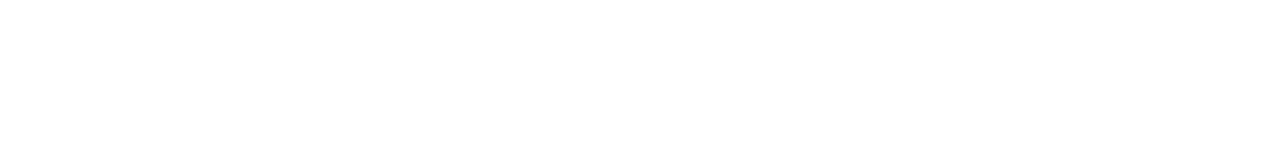
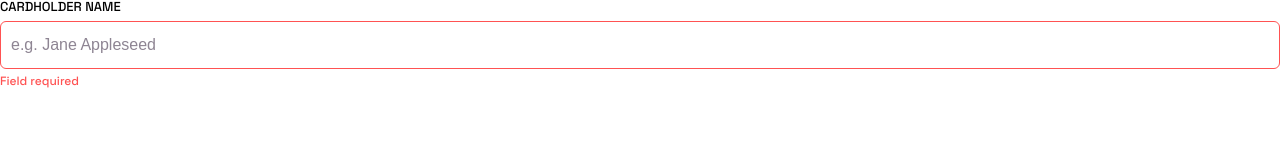
Before and after one commit to bjordandev/fm-interactive-card-details-form, a plain HTML site: page index.html in a window 1280 px wide. Drawn offline with Linux system fonts and the light colour scheme.

Commit message:
create input component

```diff
--- a/index.css
+++ b/index.css
@@ -11,8 +11,57 @@
 body {
     font-family: 'Space Grotesk', sans-serif;
     font-size: 18px;
-    font-weight: 500;
 }
+
+/* INPUT COMPONENT */
+
+.input__label {
+    font-size:13px;
+    display:block;
+    text-transform:uppercase;
+    margin-block-end: 8px;
+}
+
+.input__bar {
+    width:100%;
+    display:block;
+    padding:14px 10px;
+    border: 1px solid var(--c-neutral-lgv);
+    border-radius: 6px;
+    margin-block-end: 6px;
+}
+
+.input__bar::placeholder, .input__bar {
+    font-size:16px;
+}
+
+.input__bar::placeholder {
+    color:var(--c-neutral-dgv);
+}
+
+.input__bar {
+    color:var(--c-neutral-vgv);
+}
+
+.input__bar:not(focus):invalid {
+    border-color:var(--c-primary-red);
+}
+
+.input__message {
+    visibility: hidden;
+    display:block;
+    font-size:12px;
+    color: var(--c-primary-red);
+}
+
+.input__message::first-letter {
+    text-transform: uppercase;
+}
+
+.input__bar:not(focus):invalid + .input__message {
+    visibility: visible;
+}
+
 
 @media screen and (min-width: 1051px) {
 
--- a/index.html
+++ b/index.html
@@ -12,6 +12,11 @@
     <title>Document</title>
 </head>
 <body>
+    <div class="input">
+        <label class="input__label" for="name">cardholder name</label>
+        <input class="input__bar" required placeholder="e.g. Jane Appleseed" type="text" name="name" id="name">
+        <span class="input__message">field required</span>
+    </div>
     <script src="index.js"></script>
 </body>
 </html>
```
